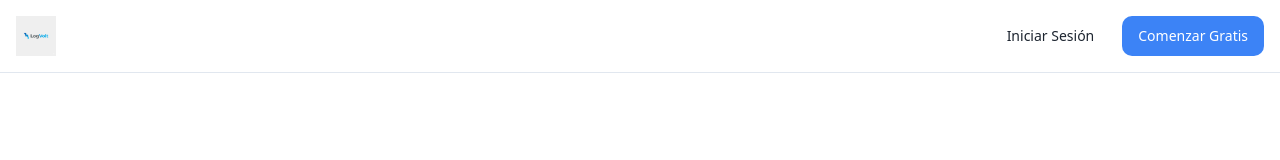
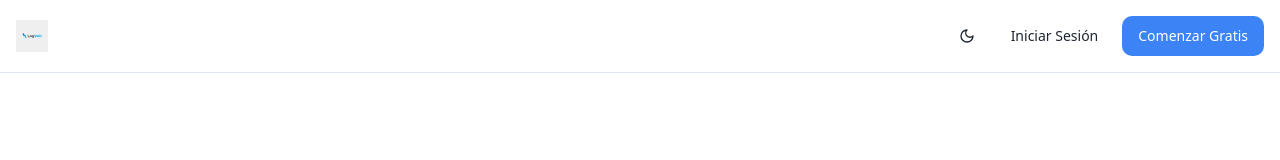
Before and after one commit to ignaciog14/log-volt-ahorra-luz, a React (Vite) app: page / in a window 1280 px wide. Shown: the top 160 px of the page. Built offline with nearby package versions, Linux system fonts and the light colour scheme.

Commit message:
feat: Implement Dark Mode and Navbar component

```diff
--- a/src/App.tsx
+++ b/src/App.tsx
@@ -3,6 +3,7 @@ import { Toaster as Sonner } from "@/components/ui/sonner";
 import { TooltipProvider } from "@/components/ui/tooltip";
 import { QueryClient, QueryClientProvider } from "@tanstack/react-query";
 import { BrowserRouter, Routes, Route } from "react-router-dom";
+import { ThemeProvider } from "next-themes";
 import { AuthProvider } from "./hooks/useAuth";
 import Landing from "./pages/Landing";
 import Auth from "./pages/Auth";
@@ -17,6 +18,7 @@ const queryClient = new QueryClient();
 
 const App = () => (
   <QueryClientProvider client={queryClient}>
+    <ThemeProvider attribute="class" defaultTheme="system" enableSystem>
       <TooltipProvider>
         <Toaster />
         <Sonner />
@@ -36,6 +38,7 @@ const App = () => (
           </AuthProvider>
         </BrowserRouter>
       </TooltipProvider>
+    </ThemeProvider>
   </QueryClientProvider>
 );
 
--- /dev/null
+++ b/src/components/Navbar.tsx
@@ -0,0 +1,84 @@
+import { Link, useNavigate } from "react-router-dom";
+import { Home, LogOut, Users, Moon, Sun } from "lucide-react";
+import { Button } from "@/components/ui/button";
+import { useAuth } from "@/hooks/useAuth";
+import { useTheme } from "next-themes";
+import logo from "@/assets/logo.png";
+
+interface NavbarProps {
+  showAuthButtons?: boolean;
+}
+
+export const Navbar = ({ showAuthButtons = true }: NavbarProps) => {
+  const { user, signOut } = useAuth();
+  const navigate = useNavigate();
+  const { theme, setTheme } = useTheme();
+
+  const toggleTheme = () => {
+    setTheme(theme === "dark" ? "light" : "dark");
+  };
+
+  return (
+    <nav className="border-b border-border bg-card">
+      <div className="container mx-auto px-4 py-4 flex items-center justify-between">
+        <div className="flex items-center gap-8">
+          <Link to={user ? "/dashboard" : "/"}>
+            <img src={logo} alt="LogVolt" className="h-8 w-auto" />
+          </Link>
+          {user && (
+            <div className="hidden md:flex gap-2">
+              <Button variant="ghost" asChild>
+                <Link to="/dashboard">Dashboard</Link>
+              </Button>
+              <Button variant="ghost" asChild>
+                <Link to="/homes">
+                  <Home className="w-4 h-4 mr-2" />
+                  Hogares
+                </Link>
+              </Button>
+              <Button variant="ghost" asChild>
+                <Link to="/profile">
+                  <Users className="w-4 h-4 mr-2" />
+                  Perfil
+                </Link>
+              </Button>
+            </div>
+          )}
+        </div>
+
+        <div className="flex items-center gap-2">
+          <Button
+            variant="ghost"
+            size="icon"
+            onClick={toggleTheme}
+            aria-label="Cambiar tema"
+          >
+            {theme === "dark" ? (
+              <Sun className="h-5 w-5" />
+            ) : (
+              <Moon className="h-5 w-5" />
+            )}
+          </Button>
+
+          {showAuthButtons && user && (
+            <Button variant="outline" onClick={signOut}>
+              <LogOut className="w-4 h-4 mr-2" />
+              <span className="hidden sm:inline">Cerrar Sesión</span>
+            </Button>
+          )}
+
+          {!user && (
+            <div className="flex items-center gap-2">
+              <Button variant="ghost" asChild>
+                <Link to="/auth">Iniciar Sesión</Link>
+              </Button>
+              <Button asChild>
+                <Link to="/auth">Comenzar Gratis</Link>
+              </Button>
+            </div>
+          )}
+        </div>
+      </div>
+    </nav>
+  );
+};
--- a/src/pages/HomeDetails.tsx
+++ b/src/pages/HomeDetails.tsx
@@ -1,6 +1,7 @@
 import { useEffect, useState } from "react";
 import { useNavigate, useParams } from "react-router-dom";
 import { useAuth } from "@/hooks/useAuth";
+import { Navbar } from "@/components/Navbar";
 import { supabase } from "@/integrations/supabase/client";
 import { Button } from "@/components/ui/button";
 import { Card, CardContent, CardDescription, CardHeader, CardTitle } from "@/components/ui/card";
@@ -277,6 +278,7 @@ const HomeDetails = () => {
 
   return (
     <div className="min-h-screen bg-background">
+      <Navbar />
       <div className="container mx-auto px-4 py-8">
         <div className="mb-8">
           <Button variant="ghost" onClick={() => navigate("/homes")} className="mb-4">
--- a/src/pages/Homes.tsx
+++ b/src/pages/Homes.tsx
@@ -1,14 +1,14 @@
 import { useEffect, useState } from "react";
 import { useNavigate } from "react-router-dom";
 import { useAuth } from "@/hooks/useAuth";
+import { Navbar } from "@/components/Navbar";
 import { supabase } from "@/integrations/supabase/client";
 import { Button } from "@/components/ui/button";
 import { Card, CardContent, CardDescription, CardHeader, CardTitle } from "@/components/ui/card";
 import { Dialog, DialogContent, DialogHeader, DialogTitle, DialogTrigger } from "@/components/ui/dialog";
-import { Home, Plus, MapPin, Users, Square, LayoutDashboard, LogOut } from "lucide-react";
+import { Home, Plus, MapPin, Users, Square } from "lucide-react";
 import { toast } from "sonner";
 import HomeForm from "@/components/HomeForm";
-import logo from "@/assets/logo.png";
 
 interface Hogar {
   id: number;
@@ -80,28 +80,7 @@ const Homes = () => {
 
   return (
     <div className="min-h-screen bg-background">
-      {/* Navigation */}
-      <nav className="border-b border-border bg-card">
-        <div className="container mx-auto px-4 py-4 flex items-center justify-between">
-          <div className="flex items-center gap-3">
-            <img src={logo} alt="LogVolt" className="h-8 w-auto" />
-          </div>
-          <div className="flex gap-3">
-            <Button variant="outline" onClick={() => navigate("/dashboard")}>
-              <LayoutDashboard className="w-4 h-4 mr-2" />
-              Dashboard
-            </Button>
-            <Button variant="outline" onClick={() => navigate("/profile")}>
-              <Users className="w-4 h-4 mr-2" />
-              Mi Perfil
-            </Button>
-            <Button variant="outline" onClick={signOut}>
-              <LogOut className="w-4 h-4 mr-2" />
-              Cerrar Sesión
-            </Button>
-          </div>
-        </div>
-      </nav>
+      <Navbar />
 
       <div className="container mx-auto px-4 py-8">
         <div className="flex justify-between items-center mb-8">
--- a/src/pages/Landing.tsx
+++ b/src/pages/Landing.tsx
@@ -2,27 +2,13 @@ import { Link } from "react-router-dom";
 import { Zap, TrendingDown, Home, Lightbulb, BarChart3, Target } from "lucide-react";
 import { Button } from "@/components/ui/button";
 import { Card, CardContent } from "@/components/ui/card";
+import { Navbar } from "@/components/Navbar";
 import logo from "@/assets/logo.png";
 
 const Landing = () => {
   return (
     <div className="min-h-screen bg-background">
-      {/* Navigation */}
-      <nav className="border-b border-border">
-        <div className="container mx-auto px-4 py-4 flex items-center justify-between">
-          <div className="flex items-center gap-3">
-            <img src={logo} alt="LogVolt" className="h-10 w-auto" />
-          </div>
-          <div className="flex items-center gap-3">
-            <Link to="/auth">
-              <Button variant="ghost">Iniciar Sesión</Button>
-            </Link>
-            <Link to="/auth">
-              <Button>Comenzar Gratis</Button>
-            </Link>
-          </div>
-        </div>
-      </nav>
+      <Navbar showAuthButtons={false} />
 
       {/* Hero Section */}
       <section className="container mx-auto px-4 py-20 md:py-32">
--- a/src/pages/Profile.tsx
+++ b/src/pages/Profile.tsx
@@ -1,6 +1,7 @@
 import { useState, useEffect } from "react";
-import { useNavigate, Link } from "react-router-dom";
+import { useNavigate } from "react-router-dom";
 import { Button } from "@/components/ui/button";
+import { Navbar } from "@/components/Navbar";
 import { Input } from "@/components/ui/input";
 import { Label } from "@/components/ui/label";
 import { Card, CardContent, CardDescription, CardHeader, CardTitle } from "@/components/ui/card";
@@ -9,7 +10,6 @@ import { useAuth } from "@/hooks/useAuth";
 import { supabase } from "@/integrations/supabase/client";
 import { toast } from "sonner";
 import { z } from "zod";
-import logo from "@/assets/logo.png";
 import { Loader2 } from "lucide-react";
 
 const profileSchema = z.object({
@@ -204,27 +204,7 @@ const Profile = () => {
 
   return (
     <div className="min-h-screen bg-background">
-      {/* Navbar */}
-      <nav className="border-b bg-card">
-        <div className="container mx-auto px-4 py-4 flex items-center justify-between">
-          <div className="flex items-center gap-8">
-            <Link to="/dashboard">
-              <img src={logo} alt="LogVolt" className="h-8 w-auto" />
-            </Link>
-            <div className="flex gap-4">
-              <Button variant="ghost" asChild>
-                <Link to="/dashboard">Dashboard</Link>
-              </Button>
-              <Button variant="ghost" asChild>
-                <Link to="/homes">Gestionar Hogares</Link>
-              </Button>
-            </div>
-          </div>
-          <Button variant="outline" onClick={signOut}>
-            Cerrar Sesión
-          </Button>
-        </div>
-      </nav>
+      <Navbar />
 
       {/* Content */}
       <div className="container mx-auto px-4 py-8 max-w-4xl">
--- a/src/pages/RoomDetails.tsx
+++ b/src/pages/RoomDetails.tsx
@@ -1,5 +1,6 @@
 import { useState, useEffect } from "react";
 import { useParams, useNavigate, Link } from "react-router-dom";
+import { Navbar } from "@/components/Navbar";
 import { supabase } from "@/integrations/supabase/client";
 import { useAuth } from "@/hooks/useAuth";
 import { Button } from "@/components/ui/button";
@@ -186,6 +187,7 @@ const RoomDetails = () => {
 
   return (
     <div className="min-h-screen bg-background">
+      <Navbar />
       <div className="container mx-auto p-6 space-y-6">
         <div className="flex items-center justify-between">
           <div className="flex items-center gap-4">
```
Also changed, not shown: src/pages/Dashboard.tsx (+4 -35 lines). Lines whose indentation alone changed are shown as unchanged.
